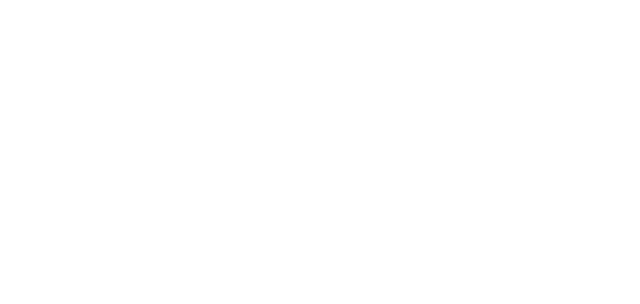
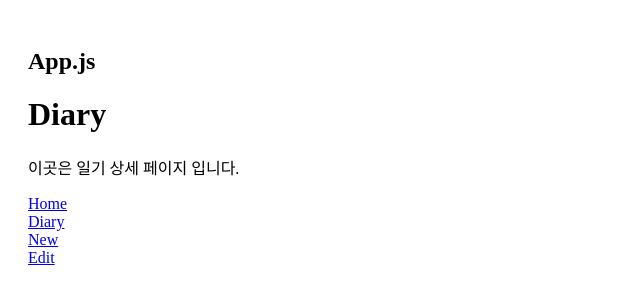
Before and after one commit to HyeokChan/JS-React, a React (Create React App) app in the folder EmotionDiaryApp/: page /diary in a window 1280 px wide. Shown: the top 304 px of the page, without its empty margins (0-640 px from the left). Built offline with nearby package versions, Linux system fonts and the light colour scheme.

Commit message:
페이지 라우팅

```diff
--- a/EmotionDiaryApp/src/App.js
+++ b/EmotionDiaryApp/src/App.js
@@ -1,11 +1,27 @@
 
 import './App.css';
+import { BrowserRouter, Route, Routes } from 'react-router-dom';
+
+import Home from './pages/Home';
+import New from './pages/New';
+import Edit from './pages/Edit';
+import Diary from './pages/Diary';
+import RouteTest from './components/RouteTest';
 
 function App() {
   return (
-    <div className="App">
-
-    </div>
+    <BrowserRouter>
+      <div className="App">
+        <h2>App.js</h2>
+        <Routes>
+          <Route path='/' element={<Home/>}></Route>
+          <Route path='/new' element={<New/>}></Route>
+          <Route path='/edit' element={<Edit/>}></Route>
+          <Route path='/diary' element={<Diary/>}></Route>
+        </Routes>
+        <RouteTest></RouteTest>
+      </div>
+    </BrowserRouter>
   );
 }
 
--- /dev/null
+++ b/EmotionDiaryApp/src/components/RouteTest.js
@@ -0,0 +1,16 @@
+import {Link} from 'react-router-dom';
+const RouteTest = () => {
+    return (
+        <div>
+            <Link to={'/'}>Home</Link>
+            <br></br>
+            <Link to={'/diary'}>Diary</Link>
+            <br></br>
+            <Link to={'/new'}>New</Link>
+            <br></br>
+            <Link to={'/edit'}>Edit</Link>
+            <br></br>
+        </div>
+    );
+};
+export default RouteTest;
--- a/EmotionDiaryApp/src/pages/Diary.js
+++ b/EmotionDiaryApp/src/pages/Diary.js
@@ -0,0 +1,9 @@
+const Diary = () => {
+    return (
+        <div>
+            <h1>Diary</h1>
+            <p>이곳은 일기 상세 페이지 입니다.</p>
+        </div>
+    );
+};
+export default Diary;
--- a/EmotionDiaryApp/src/pages/Edit.js
+++ b/EmotionDiaryApp/src/pages/Edit.js
@@ -0,0 +1,9 @@
+const Edit = () => {
+    return (
+        <div>
+            <h1>Edit</h1>
+            <p>이곳은 일기 수정 페이지 입니다.</p>
+        </div>
+    );
+};
+export default Edit;
```
Also changed, not shown: 1 other file (tests, documents, lock files or other folders).
